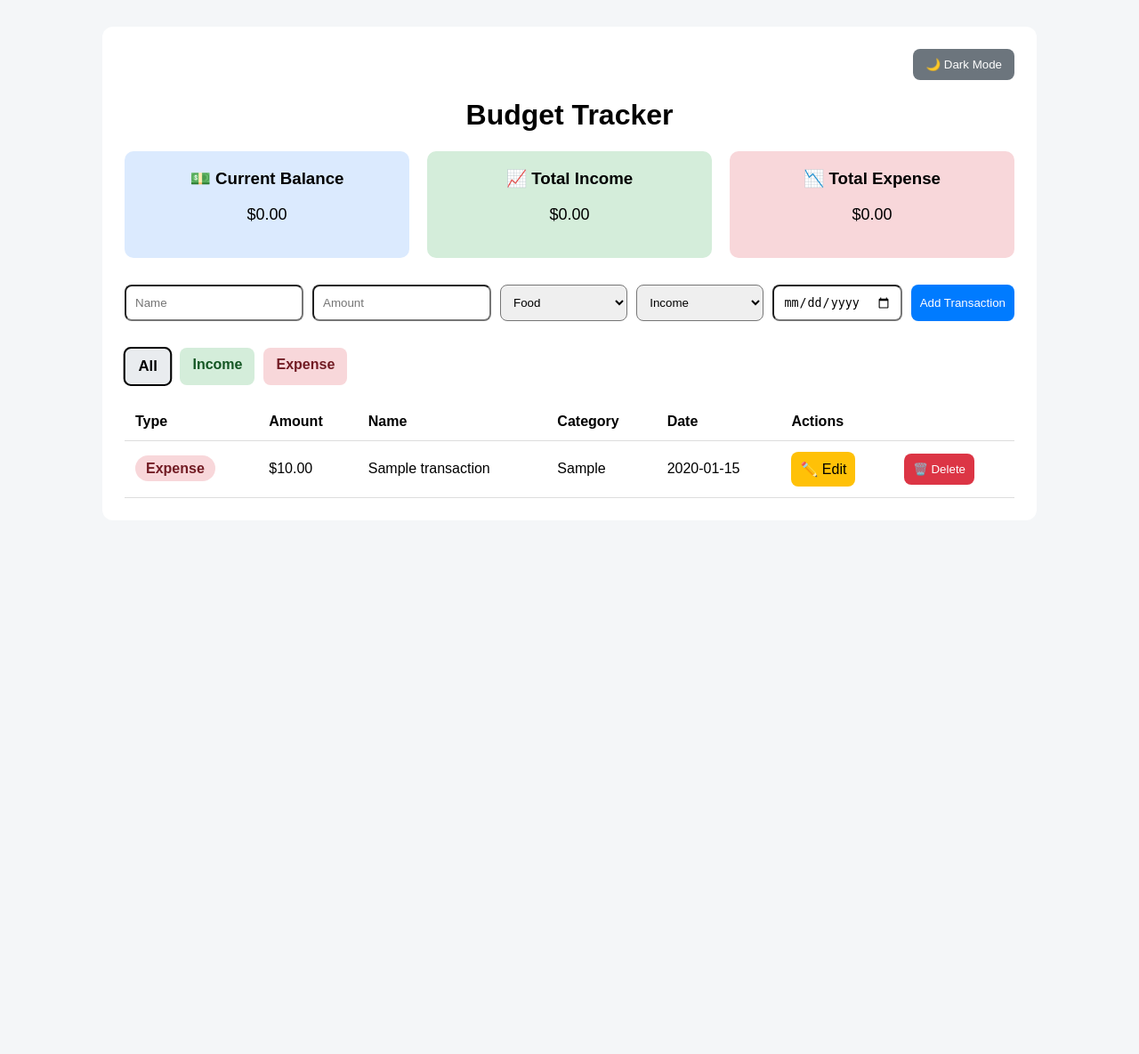
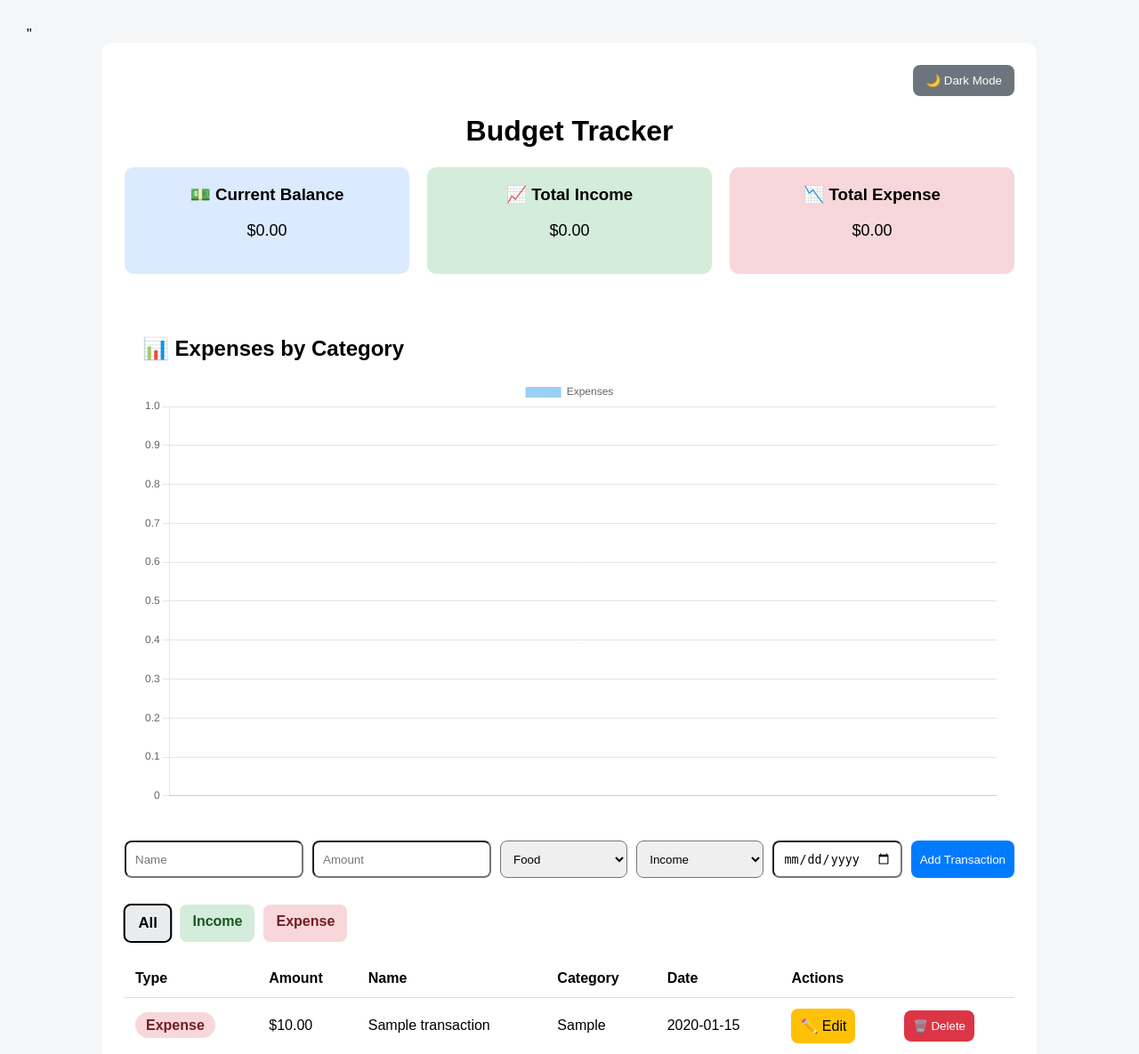
Before and after one commit to D0ct0rg/budget-tracker-flask, a Flask app: page / in a window 1280 px wide. Shown: the top 1185 px of the page at 89% size. Before the commit the page ends 560 px from the top, so only its background shows below. Run offline with Flask 3, Linux system fonts and the light colour scheme; tables that the repository leaves empty hold one stand-in row (values such as "Sample post").

Commit message:
Add expense category chart vizulization

```diff
--- a/app.py
+++ b/app.py
@@ -7,7 +7,8 @@
     delete_transaction,
     get_summary_stats,
     get_transaction,
-    filter_transactions
+    filter_transactions,
+    get_expenses_by_category
 )
 
 app = Flask(__name__)
@@ -29,13 +30,20 @@
     else:
         transactions = view_transactions()
 
+    expenses_by_category = get_expenses_by_category()
+
+    chart_labels = [row[0] for row in expenses_by_category]
+    chart_values = [row[1] for row in expenses_by_category]
+
     return render_template(
         'index.html',
         transactions=transactions,
         current_balance=current_balance,
         total_income=total_income,
         total_expense=total_expense,
-        filter_type=filter_type
+        filter_type=filter_type,
+        chart_labels=chart_labels,
+        chart_values=chart_values
     )
 
 
--- a/database.py
+++ b/database.py
@@ -140,3 +140,21 @@
     connection.close()
 
     return transactions
+
+
+def get_expenses_by_category():
+    connection = sqlite3.connect("budget.db")
+    cursor = connection.cursor()
+
+    cursor.execute('''
+    SELECT category, SUM(amount)
+    FROM transactions
+    WHERE transaction_type = 'Expense'
+    GROUP BY category
+    ''')
+
+    expenses_by_category = cursor.fetchall()
+
+    connection.close()
+
+    return expenses_by_category
--- a/static/style.css
+++ b/static/style.css
@@ -319,3 +319,14 @@
 .dark-mode .edit-subtitle {
     color: #adb5bd;
 }
+
+.chart-container {
+    background-color: white;
+    padding: 20px;
+    border-radius: 12px;
+    margin: 20px 0;
+}
+
+.dark-mode .chart-container {
+    background-color: #1e1e1e;
+}
--- a/templates/index.html
+++ b/templates/index.html
@@ -4,7 +4,7 @@
 <head>
     <title>Budget Tracker</title>
     <link rel="stylesheet" href="{{ url_for('static', filename='style.css') }}">
-
+    <script src="https://cdn.jsdelivr.net/npm/chart.js"></script>"
 </head>
 
 <body>
@@ -27,6 +27,31 @@
                 <p>${{ "{:,.2f}".format(total_expense) }}</p>
             </div>
         </div>
+        <div class="chart-container">
+            <h2>📊 Expenses by Category</h2>
+            <canvas id="expenseChart"></canvas>
+        </div>
+
+        <script>
+            const chartLabels = {{ chart_labels | tojson }};
+            const chartValues = {{ chart_values | tojson }};
+
+            const ctx = document.getElementById('expenseChart').getContext('2d');
+
+            new Chart(ctx, {
+                type: 'bar',
+                data: {
+                    labels: chartLabels,
+                    datasets: [{
+                        label: 'Expenses',
+                        data: chartValues
+                    }]
+                },
+                options: {
+                    responsive: true
+                }
+            });
+        </script>
         <form method="POST" action="/add" class="transaction-form">
             <input type="text" name="name" placeholder="Name" required>
             <input type="number" step="0.01" name="amount" placeholder="Amount" required>
```
